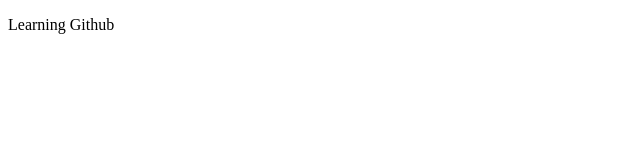
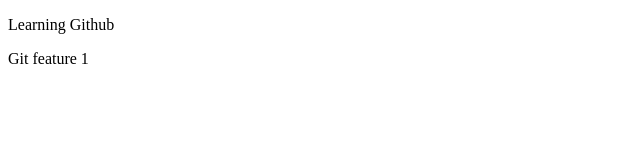
Before and after one commit to AdityaNaida/githubLearning, a plain HTML site: page index.html in a window 1280 px wide. Shown: the full height of the page, 0-640 px from the left. Drawn offline with Linux system fonts and the light colour scheme.

Commit message:
new feature

```diff
--- a/index.html
+++ b/index.html
@@ -7,5 +7,6 @@
 </head>
 <body>
     <p>Learning Github</p>
+    <p>Git feature 1 </p>
 </body>
 </html>
```
